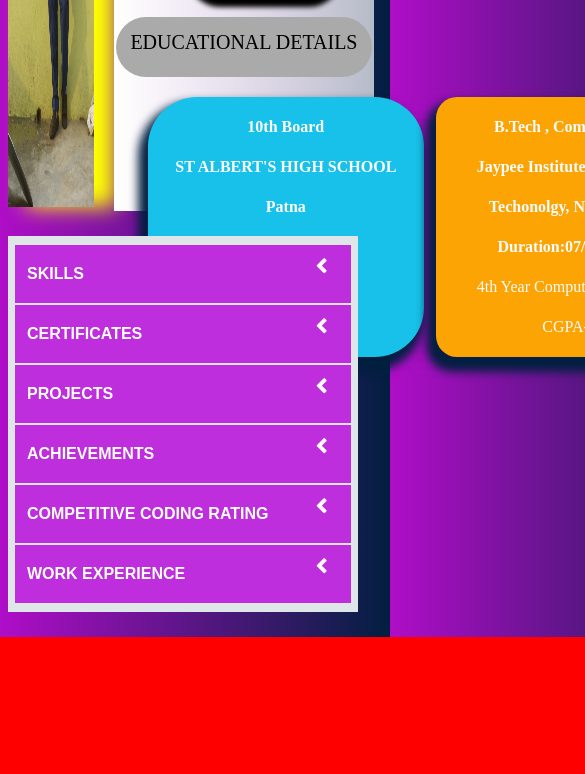
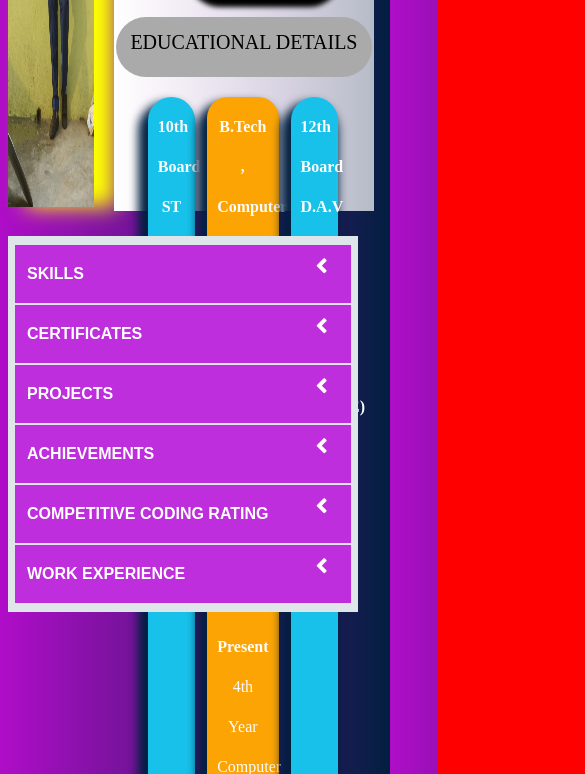
Before and after one commit to shashwat5013/Resume, a plain HTML site: page index.html in a window 390 px wide. Shown: the part 401-1175 px from the top of the page, 585 px wide, since content can reach past the window. Before the commit the page ends 1038 px from the top, so only its background shows below. Drawn offline with nearby package versions, Linux system fonts and the light colour scheme.

Commit message:
mobile 3

```diff
--- a/index.html
+++ b/index.html
@@ -138,7 +138,7 @@
         }
         .educationBody{
             display: grid;
-            grid-template-columns: 300px 300px 300px;
+            grid-template-columns: 33% 33% 33%;
             background-color: ;
             padding: 20px;
             line-height: 40px;
```
Also changed, not shown: 1 other file.
